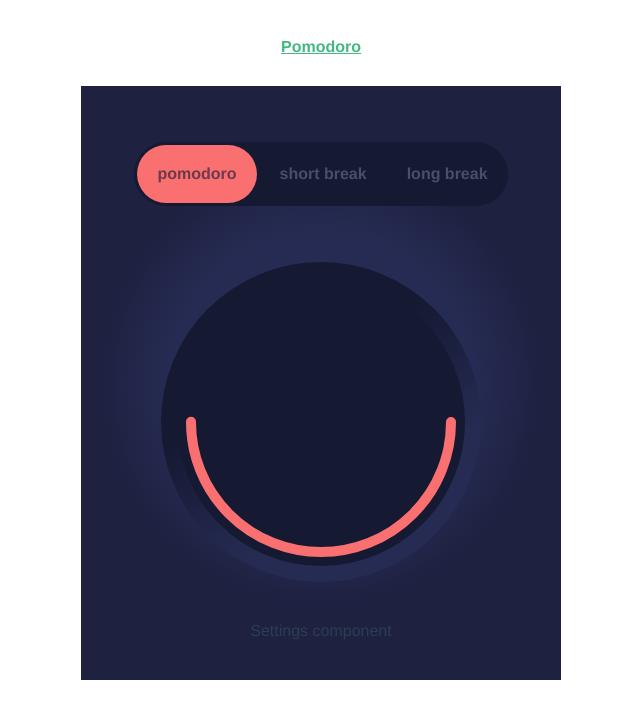
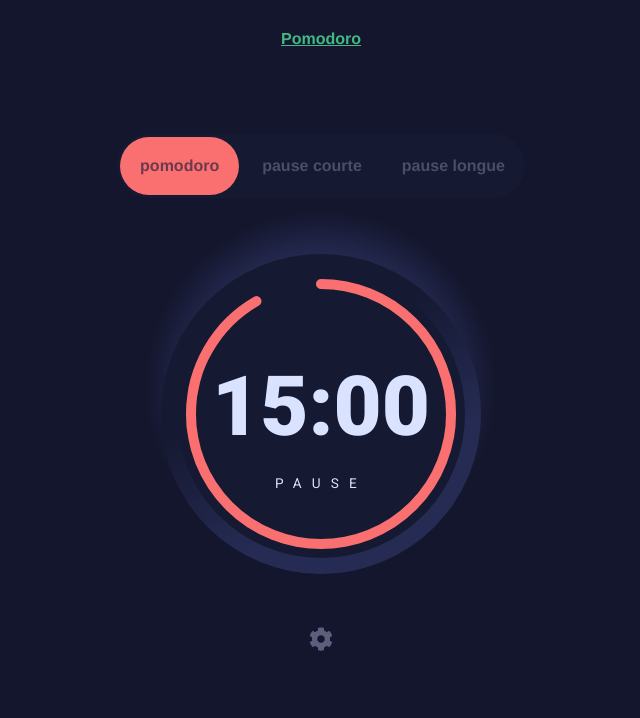
Before and after one commit to Console-buche/pomodoro, a Vue app: page / in a window 1280 px wide. Shown: the top 718 px of the page, without its empty margins (319-959 px from the left). Built offline with nearby package versions, Linux system fonts and the light colour scheme.

Commit message:
Du clean up et les bases du modal param à venir

```diff
--- a/package.json
+++ b/package.json
@@ -8,6 +8,9 @@
     "lint": "vue-cli-service lint"
   },
   "dependencies": {
+    "@fortawesome/fontawesome-svg-core": "^1.2.35",
+    "@fortawesome/free-solid-svg-icons": "^5.15.3",
+    "@fortawesome/vue-fontawesome": "^3.0.0-3",
     "core-js": "^3.6.5",
     "vue": "^3.0.0",
     "vue-router": "^4.0.0-0",
--- a/src/App.vue
+++ b/src/App.vue
@@ -4,6 +4,10 @@
 </template>
 
 <style lang="sass">
+body
+  margin: 0
+  background: #14162d
+
 #app
   font-family: Avenir, Helvetica, Arial, sans-serif
   -webkit-font-smoothing: antialiased
@@ -13,6 +17,7 @@
   display: flex
   flex-direction: column
   align-items: center
+  background: #14162d
 
 #nav
   padding: 30px
--- a/src/components/CircleTimer.vue
+++ b/src/components/CircleTimer.vue
@@ -50,7 +50,7 @@
     const d = this; //watch out for setinterval this scope
     setInterval(function () {
       d.elapsedTime += 0.001;
-    }, 10);
+    }, 60);
   },
 };
 </script>
@@ -66,5 +66,6 @@
 circle {
   // transition: stroke-dashoffset 0.35s;
   transform-origin: 50% 50%;
+  transform: rotate3d(0, 0, 1, -90deg);
 }
 </style>
--- a/src/components/Header.vue
+++ b/src/components/Header.vue
@@ -2,8 +2,8 @@
   <div>
     <ul>
       <li class="active">pomodoro</li>
-      <li>short break</li>
-      <li>long break</li>
+      <li>pause courte</li>
+      <li>pause longue</li>
     </ul>
   </div>
 </template>
@@ -34,6 +34,8 @@
     li
       padding: 20px
       position: relative
+      white-space: nowrap
+
 .active
   background-color: #fa7070
   color: #6b3a4c
--- /dev/null
+++ b/src/components/ParamsModal.vue
@@ -0,0 +1,45 @@
+<template>
+  <div class="modal">
+    <div>
+      <SettingsHeader />
+      <TimeSelect />
+      <hr />
+      <div>FONT</div>
+      <hr />
+      <div>COLOR</div>
+    </div>
+  </div>
+</template>
+<script>
+import TimeSelect from "./TimeSelect.vue";
+import SettingsHeader from "./SettingsHeader.vue";
+export default {
+  name: "ParamsModal",
+  components: {
+    TimeSelect,
+    SettingsHeader,
+  },
+};
+</script>
+<style lang="sass" scoped>
+$height: 400px
+.modal
+
+    position: absolute
+    width: $height*1.5
+    height: $height
+    top: 0
+    bottom: 0
+    left: 0
+    right: 0
+    margin: auto
+    z-index: 100
+    background: white
+    border-radius: 20px
+
+    &>div
+        width: 100%
+        height: 100%
+        padding: 20px 10px
+        box-sizing: border-box
+</style>
--- a/src/components/Settings.vue
+++ b/src/components/Settings.vue
@@ -1,13 +1,51 @@
 <template>
-  <div>Settings component</div>
+  <div>
+    <span>
+      <font-awesome-icon @click="showParams" icon="cog" />
+    </span>
+  </div>
+  <ParamsModal v-if="paramsOn" />
 </template>
 <script>
+import ParamsModal from "./ParamsModal.vue";
 export default {
   name: "Settings",
+  components: {
+    ParamsModal,
+  },
   props: {
     color: {
       type: String,
     },
   },
+  data() {
+    return {
+      paramsOn: false,
+    };
+  },
+  methods: {
+    showParams() {
+      this.paramsOn = !this.paramsOn;
+    },
+  },
 };
 </script>
+<style lang="sass" scoped>
+div
+  font-size: 1.5em
+  color: #7a7f9d
+  margin-top: .5em
+  display: flex
+  justify-content: center
+
+  span
+    transform: rotate3d(0,0,1, 0deg) scale(1)
+    opacity: 0.7
+    transition: 0.25s all ease-in-out
+
+    &:hover
+      position: relative
+      cursor: pointer
+      opacity: 1
+      transform: rotate3d(0,0,1, 90deg) scale(1.25)
+</style>
--- /dev/null
+++ b/src/components/SettingsHeader.vue
@@ -0,0 +1,31 @@
+<template>
+  <div class="settings_container">
+    <h1>Settings</h1>
+    <span>x</span>
+  </div>
+</template>
+<script>
+export default {
+  name: "SettingsHeader",
+};
+</script>
+<style lang="sass" scoped>
+.settings_container
+    display: flex
+    justify-content: space-between
+    align-items: center
+    padding: 20px 10px
+    color: black
+    position: relative
+    h1
+        font-weight: bold
+        margin: 0
+
+    &::after
+        content: ''
+        bottom: 0
+        left: -10px
+        width: calc(20px + 100%)
+        border-bottom: 1px solid #7a7f9d
+        position: absolute
+</style>
--- /dev/null
+++ b/src/components/TimeSelect.vue
@@ -0,0 +1,55 @@
+<template>
+  <h3>Time (minutes)</h3>
+  <div>
+    <ul>
+      <li><span>pomodoro</span> <input type="number" value="25" /></li>
+      <li><span>short break</span> <input type="number" value="5" /></li>
+      <li><span>long break</span> <input type="number" value="15" /></li>
+    </ul>
+  </div>
+</template>
+<script>
+export default {
+  name: "TimeSelect",
+};
+</script>
+<style lang="sass" scoped>
+h3
+    text-align: left
+    font-weight: bold
+    font-size: 0.5em
+    letter-spacing: 3px
+    text-transform: uppercase
+ul
+    list-style-type: none
+    margin: 0
+    padding: 0
+    display: flex
+    width: 100%
+    justify-content: space-around
+    height: 100%
+
+    li
+        display: flex
+        flex-direction: column
+        margin: 10px
+        align-items: flex-start
+
+        span
+            font-size: 0.5em
+            font-weight: bold
+            padding: 5px
+
+        input
+            width: 100%
+            height: 3em
+            padding: 1em
+            box-sizing: border-box
+            font-weight: bold
+            font-size: 0.65em
+            background: #eef1fa
+            border: none
+            border-radius: 10px
+            user-select: none
+            outline: none
+</style>
--- a/src/components/Timer.vue
+++ b/src/components/Timer.vue
@@ -22,6 +22,9 @@
 };
 </script>
 <style lang="sass" scoped>
+@import url('https://fonts.googleapis.com/css2?family=Roboto:wght@400;900&display=swap')
+$family: 'Roboto', sans-serif
+$color: #d9e2ff
 $gradient: linear-gradient(to left, #333 50%, #eee 50%)
 
 .container
@@ -44,6 +47,21 @@
     justify-content: center
     position: relative
 
+    div
+      z-index: 1
+      font-family: $family
+      color: $color
+
+    .time_left
+      font-size: 5.2em
+      font-weight: 700
+
+    .pause_btn
+      font-size: 0.85em
+      letter-spacing: 0.75em
+      transform: translateY(1.5em)
+      text-transform: uppercase
+
     &:before
       content: ''
       position: absolute
--- a/src/main.js
+++ b/src/main.js
@@ -2,5 +2,13 @@
 import App from "./App.vue";
 import router from "./router";
 import store from "./store";
+import { library } from '@fortawesome/fontawesome-svg-core'
+import { faCog } from '@fortawesome/free-solid-svg-icons'
+import { FontAwesomeIcon } from '@fortawesome/vue-fontawesome'
 
-createApp(App).use(store).use(router).mount("#app");
+library.add(faCog)
+
+
+const app = createApp(App);
+app.component('font-awesome-icon', FontAwesomeIcon)
+app.use(store).use(router).mount("#app");
--- a/src/views/Home.vue
+++ b/src/views/Home.vue
@@ -34,5 +34,5 @@
   padding: 5vh
 
   background: rgb(38,43,83)
-  background: radial-gradient(circle, #262b53 40%, #1e2140 58%)
+  background: radial-gradient(circle, #262b53 32%, #14162d 45%)
 </style>
```
Also changed, not shown: 2 other files (tests, documents, lock files or other folders). Lines whose indentation alone changed are shown as unchanged.
